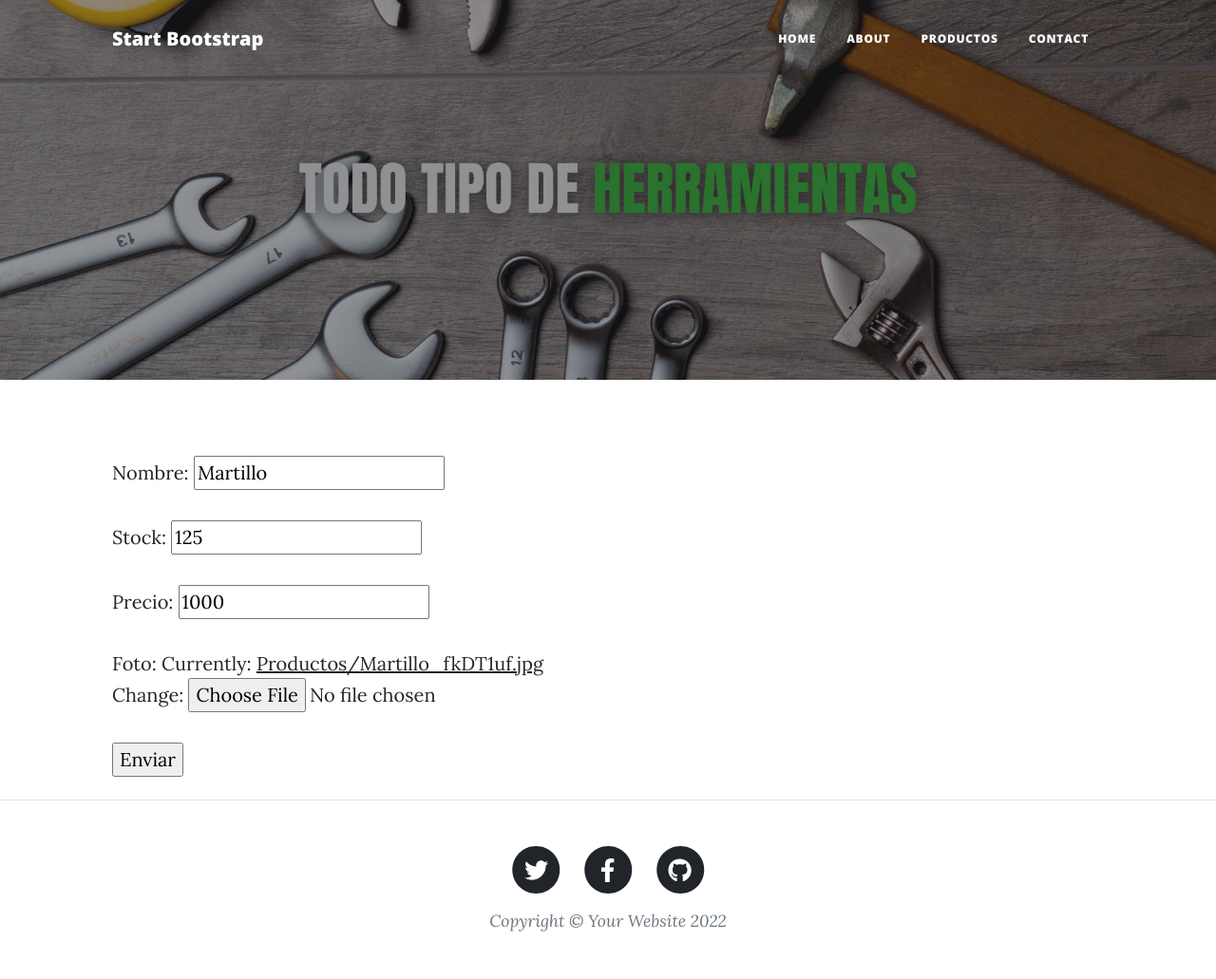
After one commit to fvck12/Entrega-Intermedia, a Django app: page /webapp/editarProducto/2 in a window 1280 px wide. The commit adds this page. Shown: the whole page at 95% size. Run offline with Django 4.2, Linux system fonts and the light colour scheme; data comes from the database, SQL or seed files in the repository; both versions use the stored data as it was after the commit; some libraries are stand-ins or nearby versions.

Commit message:
Añadido boton editar en listaProductos. Correcion de URL de Productos.html, futura eliminacion del template

```diff
--- /dev/null
+++ b/EntregaIntermedia/WebApp/templates/editarProducto.html
@@ -0,0 +1,39 @@
+{% extends 'father.html' %}
+
+{% load static %}
+
+{% block randomBlock %}
+        <!-- Page Header-->
+        <header class="masthead" style="background-image: url('{% static 'assets/img/herramientas-banner.jpg' %}')">
+            <div class="container position-relative px-4 px-lg-5">
+                <div class="row gx-4 gx-lg-5 justify-content-center">
+                    <div class="col-md-10 col-lg-8 col-xl-7">
+
+                    </div>
+                </div>
+            </div>
+        </header>
+        <!-- Post Content-->
+        <article class="mb-4">
+            <div class="container px-4 px-lg-5">
+                <div class="row gx-4 gx-lg-5 justify-content-center">
+
+                    <form action= "{% url 'editarProducto' id %}" method="POST" enctype="multipart/form-data">{% csrf_token %}
+
+                        {{formularioProductos.as_p}}
+
+                        <input type="submit" value="Enviar">
+
+                    </form>
+
+                </div>
+            </div>
+        </article>
+
+        <!-- Bootstrap core JS-->
+        <script src="https://cdn.jsdelivr.net/npm/bootstrap@5.1.3/dist/js/bootstrap.bundle.min.js"></script>
+        <!-- Core theme JS-->
+        <script src="js/scripts.js"></script>
+    </body>
+</html>
+{% endblock randomBlock %}
--- a/EntregaIntermedia/WebApp/templates/father.html
+++ b/EntregaIntermedia/WebApp/templates/father.html
@@ -31,7 +31,7 @@
                     <ul class="navbar-nav ms-auto py-4 py-lg-0">
                         <li class="nav-item"><a class="nav-link px-lg-3 py-3 py-lg-4" href="{% url 'inicio' %}">Home</a></li>
                         <li class="nav-item"><a class="nav-link px-lg-3 py-3 py-lg-4" href="{% url 'about' %}">About</a></li>
-                        <li class="nav-item"><a class="nav-link px-lg-3 py-3 py-lg-4" href="{% url 'productos' %}">Productos</a></li>
+                        <li class="nav-item"><a class="nav-link px-lg-3 py-3 py-lg-4" href="{% url 'listaProductos' %}">Productos</a></li>
                         <li class="nav-item"><a class="nav-link px-lg-3 py-3 py-lg-4" href="{% url 'contact' %}">Contact</a></li>
                     </ul>
                 </div>
--- a/EntregaIntermedia/WebApp/templates/listaProductos.html
+++ b/EntregaIntermedia/WebApp/templates/listaProductos.html
@@ -40,6 +40,9 @@
                                     <td>
                                         <form action= "{% url 'eliminarProducto' producto.id %}" method="POST" enctype="multipart/form-data">{% csrf_token %}
                                             <button type="submit">Eliminar</button>
+                                        <button>
+                                            <a href="{% url 'editarProducto' producto.id %}">Editar</a>
+                                        </button>
 
                                     </td>
                                 </tr>
@@ -47,7 +50,7 @@
 
                             </ul>
                     </table>
-                    <a href="{% url 'formProductos'}">Añade producto</a>
+                    <a href="{% url 'formProductos' %}">Añade producto</a>
                 </div>
             </div>
         </article>
--- a/EntregaIntermedia/WebApp/urls.py
+++ b/EntregaIntermedia/WebApp/urls.py
@@ -1,5 +1,5 @@
 from django.urls import path
-from WebApp.views import inicio, about, productos, contact, formularioProductos, busquedaProductos, buscar, lista_productos, eliminar_producto
+from WebApp.views import inicio, about, productos, contact, formularioProductos, busquedaProductos, buscar, lista_productos, eliminar_producto, editar_producto
 
 urlpatterns = [
     path('', inicio, name="inicio"),
@@ -11,4 +11,5 @@ urlpatterns = [
     path('buscar/', buscar, name="buscar"),
     path('listaProductos/', lista_productos, name="listaProductos"),
     path('eliminarProducto/<int:id>', eliminar_producto, name="eliminarProducto"),
+    path('editarProducto/<int:id>', editar_producto, name="editarProducto"),
 ]
--- a/EntregaIntermedia/WebApp/views.py
+++ b/EntregaIntermedia/WebApp/views.py
@@ -90,3 +90,35 @@ def eliminar_producto(request, id):
         contexto= {"productos": productos}
 
         return render(request, "listaProductos.html", contexto)
+
+def editar_producto(request, id):
+
+    productos = Productos.objects.get(id=id)
+
+    if request.method == "POST":
+
+        formularioProductos= FormProductos(request.POST, request.FILES)
+
+        if formularioProductos.is_valid():
+
+            data= formularioProductos.cleaned_data
+
+            productos.Nombre=data["Nombre"]
+            productos.Stock=data["Stock"]
+            productos.Precio=data["Precio"]
+            productos.Foto=data["Foto"]
+
+            productos.save()
+
+            return render(request, "index.html")
+
+    else:
+
+        formularioProductos= FormProductos(initial={
+            "Nombre":productos.Nombre,
+            "Stock":productos.Stock,
+            "Precio":productos.Precio,
+            "Foto":productos.Foto,
+        })
+
+    return render(request, "editarProducto.html", {"formularioProductos": formularioProductos, "id": productos.id})
```
Also changed, not shown: EntregaIntermedia/WebApp/templates/index.html (+4 -4 lines), EntregaIntermedia/db.sqlite3, EntregaIntermedia/media/Productos/Clavos.jpg (added), EntregaIntermedia/media/Productos/Martillo_fkDT1uf.jpg (added).
